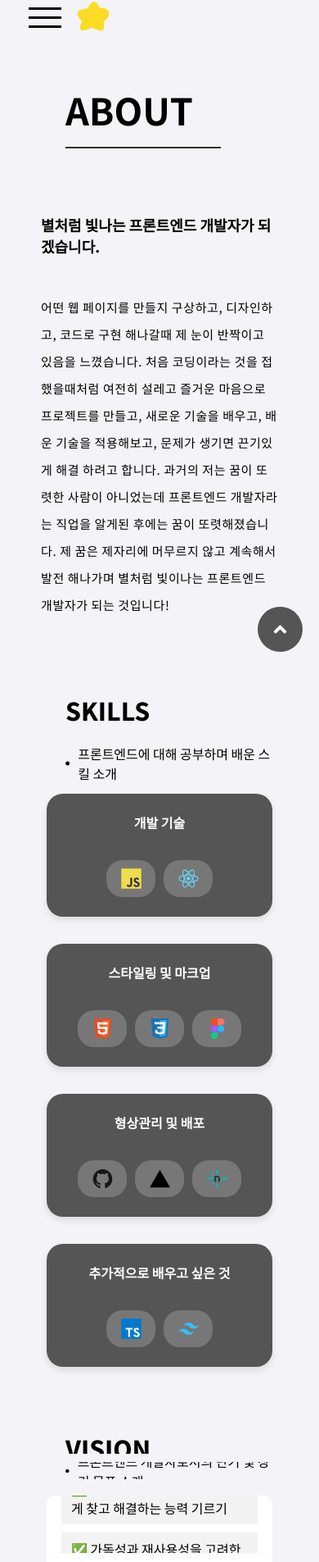
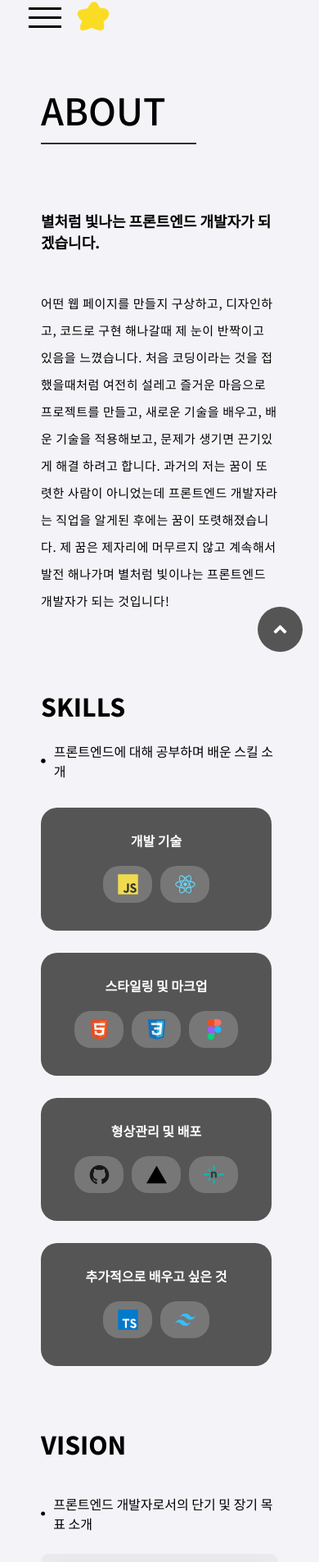
Before and after one commit to jizero1/react-portfolio3, a React (Create React App) app: page /#/about in a window 390 px wide. Shown: the part 29-1934 px from the top of the page at 82% size. Built offline with nearby package versions, Linux system fonts and the light colour scheme; a web font is replaced by a local one.

Commit message:
1024px, 480px 이하일때 적용되는 반응형 스타일을 추가했고, 전체적으로 필요없는 주석들을 정리함

```diff
--- a/src/pages/About/About.css
+++ b/src/pages/About/About.css
@@ -6,19 +6,15 @@
     flex-direction: column;
     display: flex;
     align-items: center;
-    /* justify-content: start; */
     padding: 50px;
 }
 
 .about-container .about-header {
     font-size: 55px;
-    font-weight: 700;
+    font-weight: 500;
     width: 100%;
-    padding: 120px 0px 10px 0px;
     position: relative;
-    display: flex;
-    /* text-align: center; */
-    /* background-color: lightgrey; */
+    padding: 80px 0px 10px 0px;
 }
 
 .about-container .about-header::before {
@@ -44,31 +40,13 @@
 /* Introduction 컴포넌트 스타일 */
 .intro-container {
     width: 100%;
-    /* min-width: 300px;
-    max-width: 1000px;
-    padding: 40px;
-    height: 570px; */
-    /* height: 450px;
-    min-height: 19%;
-    max-height: 23%; */
-    /* height: 17%; */
-    /* min-height: 690px; */
-    /* min-height: 690px; */
-    /* max-height: 600px; */
-    /* text-align: center; */
-    /* background-color: rgba(148, 148, 148, 0.1); */
     flex-direction: column;
     margin: 80px 0px 30px 0px;
-    /* padding: 50px; */
-    /* border-radius: 30px; */
 }
 
 .intro-container .intro-heading {
     font-size: 30px;
-    /* background-color: white; */
-    /* margin-left: 15px; */
     font-weight: 600;
-    /* background-color: blue; */
 }
 
 .intro-container .intro-description {
@@ -76,55 +54,39 @@
     line-height: 38px;
     letter-spacing: 0.8px;
     font-size: 18px;
-    /* margin: 30px; */
-    /* padding: 30px; */
-    /* text-align: center; */
 }
 
 
 
 /* Skills 컴포넌트 스타일  */
-.skills-container, .vision-container {
+.skills-container,
+.vision-container {
     width: 100%;
     height: 470px;
     display: flex;
     justify-content: center;
     align-items: center;
     flex-direction: column;
-    /* background-color: blue; */
-    /* display: flex;
-    justify-content: center;
-    align-items: center; */
 }
 
 .common-header {
     font-size: 40px;
     font-weight: 800;
-    /* margin-bottom: 20px; */
     width: 100%;
-    /* background-color: green; */
-    padding-left: 30px;
     margin-bottom: 10px;
 }
+
 .common-header-detailText {
     width: 100%;
     height: 50px;
     display: flex;
     align-items: center;
-    padding-left: 30px;
-    /* margin-bottom: 20px; */
+    margin-bottom: 20px;
     font-size: 16px;
-    /* font-weight: 500; */
-    /* background-color: grey; */
 }
 
 .skills-container .skills-boxContainer {
     width: 100%;
-
-    /* height: 100%; */
-    /* background-color: blue; */
-    /* flex-wrap: wrap; */
-    padding: 0px;
 }
 
 .skills-container .skills-box {
@@ -137,37 +99,29 @@
     flex-direction: column;
     background-color: rgb(85, 85, 85);
     color: white;
-    margin: 7px;
+    margin-right: 8px;
     position: relative;
-    /* padding-left: 40px; */
-    box-shadow: 0 4px 8px rgba(0,0,0,0.1);
 }
 
 .skills-box .skills-boxSkillTitle {
+    width: 100%;
     height: 35px;
     font-size: 17px;
     font-weight: 600;
     margin: 23px 0px 13px 0px;
-    /* position: absolute;
-    top: 20px; */
-
 }
 
 .skills-box .skills-boxSkillsContainer {
     display: flex;
     flex-direction: row;
     width: 100%;
-    /* height: 100%; */
     flex-wrap: wrap;
     padding: 10px;
     overflow-y: hidden;
-    /* background-color: pink; */
-
 }
 
 .skills-box .skills-boxSkills {
     width: 80px;
-    /* width: 38%; */
     height: 62px;
     background-color: rgba(255, 255, 255, 0.2);
     border-radius: 20px;
@@ -175,7 +129,6 @@
     display: flex;
     align-items: center;
     flex-direction: column;
-    /* background-color: blue; */
     margin: 0px 10px 20px 10px;
 }
 
@@ -186,132 +139,110 @@
 
 
 
-/* vision 부분  */
-.vision-container {
-    /* display: flex;
-    justify-content: center;
-    align-items: start; */
-}
-.vision-boxContainer {
+/* vision 컴포넌트 스타일  */
+.vision-container .vision-boxContainer {
     display: grid;
-    grid-template-columns: repeat(auto-fit, minmax(280px,1fr));
+    grid-template-columns: repeat(auto-fit, minmax(280px, 1fr));
     gap: 16px;
     width: 95%;
     padding: 15px;
     border-radius: 10px;
     background-color: rgba(148, 148, 148, 0.1);
-    /* box-shadow: 0 4px 10px rgba(0,0,0,0.1); */
 }
+
 .vision-boxContainer .vision-box {
-    /* width: 100%; */
-    /* height: 320px; */
     background-color: white;
     padding: 20px;
     border-radius: 10px;
-    box-shadow: 0 4px 8px rgba(0,0,0,0.1);
+    box-shadow: 0 4px 8px rgba(0, 0, 0, 0.1);
 }
+
 .vision-box .vision-title {
     font-weight: bold;
     margin-bottom: 15px;
     padding-left: 5px;
 }
+
 .vision-box .vision-text {
+    width: 100%;
+    height: 70px;
+    display: flex;
+    justify-content: start;
+    align-items: center;
     background-color: #f3f3f3;
     margin-bottom: 10px;
     padding: 8px 12px;
 }
-/*
-  .vision-box > p {
-    font-weight: bold;
-    margin-bottom: 12px;
-  }
 
-  .vision-text {
-    background-color: #f3f3f3;
-    margin-bottom: 8px;
-    padding: 8px 12px;
-    border-radius: 8px;
-  }
-   */
+
+/* ---------------- 1024px, 768px, 480px --------------- */
+
+/* 화면 너비가 1024px 이하일때 적용되는 반응형 스타일  */
+@media screen and (max-width: 1024px) {
+
+   /* skills 부분 반응형 스타일  */
+    .skills-box .skills-boxSkills {
+        width: 60px;
+        height: 50px;
+        margin: 5px;
+    }
+
+    .skills-container .skills-box {
+        height: 210px;
+    }
+
+    .skills-box .skills-boxSkillTitle {
+        font-size: 15px;
+        margin-bottom: 3px;
+    }
+}
+
 /* 화면 너비가 768px이하일때 적용되는 반응형 스타일 */
 @media screen and (max-width: 768px) {
 
+    /* about 부분 헤더랑 텍스트 부분 반응형 스타일  */
     .about-container {
         height: 3000px;
     }
 
     .about-container .about-header {
         font-size: 45px;
-        padding: 80px 0px 15px 30px;
     }
 
     .about-container .about-header::before {
         height: 2.0px;
     }
-
-    .intro-container {
-        /* width: 100%; */
-        /* height: 500px; */
-        /* height: 17%; */
-        /* height: 600px; */
-        /* height: 690px; */
-        /* height: 450px;
-        min-height: 16%;
-        max-height: 25%; */
-        /* padding: 30px; */
-        /* position: relative; */
-    }
-    /* .intro-container .intro-headingContainer {
-        width: 80%;
-        height: 70px;
-        position: absolute;
-        top: 40px;
-        background-color: blue;
-    } */
     .intro-container .intro-heading {
         font-size: 18px;
         font-weight: 700;
     }
 
     .intro-container .intro-description {
-        /* margin-top: 10px; */
         line-height: 33px;
         letter-spacing: 0.6px;
         font-size: 15px;
-        /* position: absolute;
-        top: 80px;
-        width: 80%; */
     }
 
 
 
 
 
-
-
-
-
-
-    /* 기술스택 부분  */
-
+    /* skills 부분 반응형 스타일 */
     .common-header {
         font-size: 30px;
         height: 70px;
         margin-top: 60px;
-        /* background-color: blue; */
     }
 
     .skills-container {
         width: 100%;
         height: 900px;
-        /* background-color: pink; */
     }
 
     .skills-container .skills-boxContainer {
-        width: 100%;
+        width: 70%;
         height: 100%;
         flex-wrap: wrap;
-        /* background-color: pink; */
     }
 
 
@@ -325,28 +256,56 @@
 
     .skills-box .skills-boxSkillsContainer {
         flex-wrap: nowrap;
-        /* background-color: pink; */
     }
+
     .skills-box .skills-boxSkills {
         width: 60px;
         height: 45px;
         margin: 0px 5px 0px 5px;
     }
 
-    /* .skills-box .skills-boxSkills {
-        width: 80px;
-        height: 62px;
-        background-color: rgba(255, 255, 255, 0.2);
-        border-radius: 20px;
-        margin-bottom: 20px;
-        display: flex;
-        align-items: center;
-        flex-direction: column;
-        margin: 0px 10px 20px 10px;
-    } */
-
     .skills-boxSkills .skills-boxSkillsImg {
         width: 25px;
     }
 
+    .common-header-detailText {
+        height: 60px;
+    }
+
+
+
+
+
+
+    /* vision 부분  */
+
+    .vision-container {
+        height: 970px;
+    }
+
+    .vision-container .vision-boxContainer {
+        width: 100%;
+        grid-template-columns: repeat(auto-fit, minmax(230px, 1fr));
+    }
+
+    .vision-box .vision-text {
+        width: 100%;
+        height: 85px;
+        font-size: 14px;
+        padding: 10px;
+    }
+
 }
+
+
+
+/* 화면 너비가 480px 이하일때 적용되는 반응형 스타일 */
+@media screen and (max-width: 480px) {
+
+    /* skills 부분  */
+    .skills-container .skills-boxContainer {
+        width: 100%;
+        height: 100%;
+        flex-wrap: wrap;
+    }
+}
--- a/src/pages/About/About.js
+++ b/src/pages/About/About.js
@@ -49,7 +49,7 @@ const Skills = () => {
             <div className="skills-boxContainer common-flex">
                 {skillsData.map(item => (
                     <div key={item} className="skills-box">
-                        <p className="skills-boxSkillTitle"> {item.skillTitle}</p>
+                        <p className="skills-boxSkillTitle common-flex"> {item.skillTitle}</p>
                         <div className="skills-boxSkillsContainer common-flex">
                             {item.skills.map((skill, index) => (
                                 <div key={index} className="skills-boxSkills common-flex">
```
